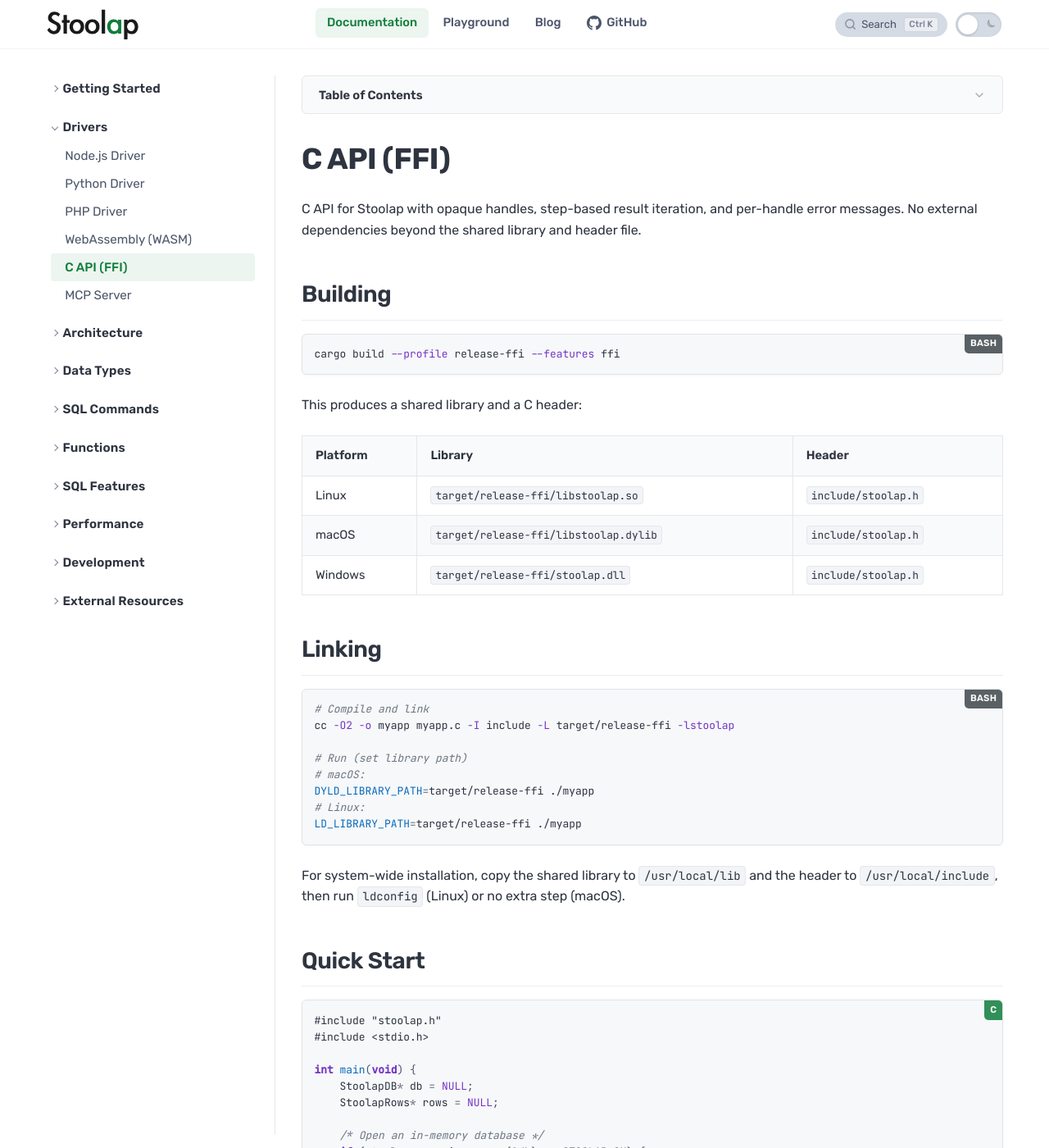
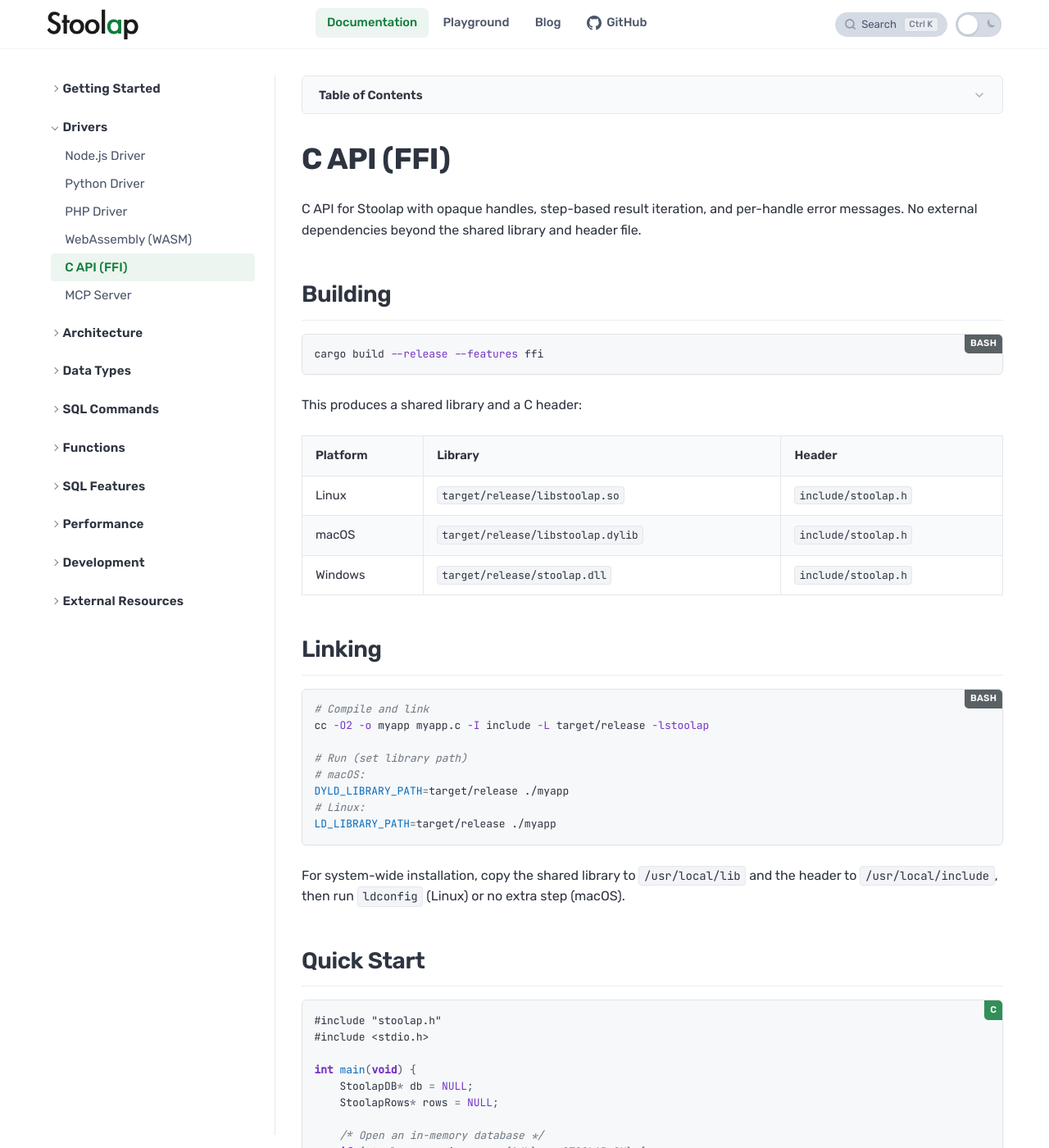
Before and after one commit to stoolap/stoolap, a Jekyll site: the page built from docs/_docs/drivers/c.md, in a window 1280 px wide and 1400 px high. Shown: the whole window at 82% size. Built offline with Jekyll 4.4.1, drawn with Linux system fonts in a browser that asks for light colours.

Commit message:
docs: remove release-ffi profile references, use --release --features ffi

````diff
--- a/docs/_docs/drivers/c.md
+++ b/docs/_docs/drivers/c.md
@@ -12,28 +12,28 @@
 ## Building
 
 ```bash
-cargo build --profile release-ffi --features ffi
+cargo build --release --features ffi
 ```
 
 This produces a shared library and a C header:
 
 | Platform | Library | Header |
 |----------|---------|--------|
-| Linux | `target/release-ffi/libstoolap.so` | `include/stoolap.h` |
-| macOS | `target/release-ffi/libstoolap.dylib` | `include/stoolap.h` |
-| Windows | `target/release-ffi/stoolap.dll` | `include/stoolap.h` |
+| Linux | `target/release/libstoolap.so` | `include/stoolap.h` |
+| macOS | `target/release/libstoolap.dylib` | `include/stoolap.h` |
+| Windows | `target/release/stoolap.dll` | `include/stoolap.h` |
 
 ## Linking
 
 ```bash
 # Compile and link
-cc -O2 -o myapp myapp.c -I include -L target/release-ffi -lstoolap
+cc -O2 -o myapp myapp.c -I include -L target/release -lstoolap
 
 # Run (set library path)
 # macOS:
-DYLD_LIBRARY_PATH=target/release-ffi ./myapp
+DYLD_LIBRARY_PATH=target/release ./myapp
 # Linux:
-LD_LIBRARY_PATH=target/release-ffi ./myapp
+LD_LIBRARY_PATH=target/release ./myapp
 ```
 
 For system-wide installation, copy the shared library to `/usr/local/lib` and the header to `/usr/local/include`, then run `ldconfig` (Linux) or no extra step (macOS).
````
Also changed, not shown: docs/_docs/development/building.md (+2 -2 lines), docs/_docs/development/testing.md (+4 -4 lines), 3 other files.
